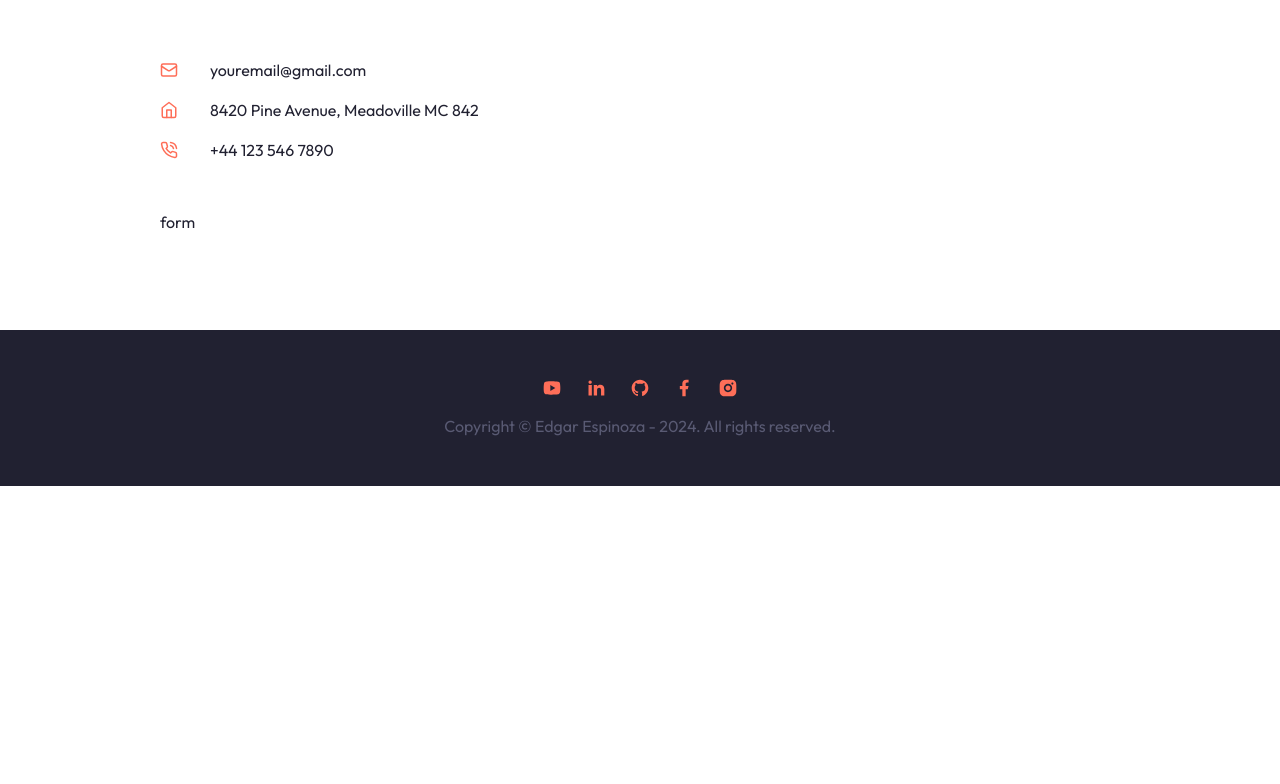
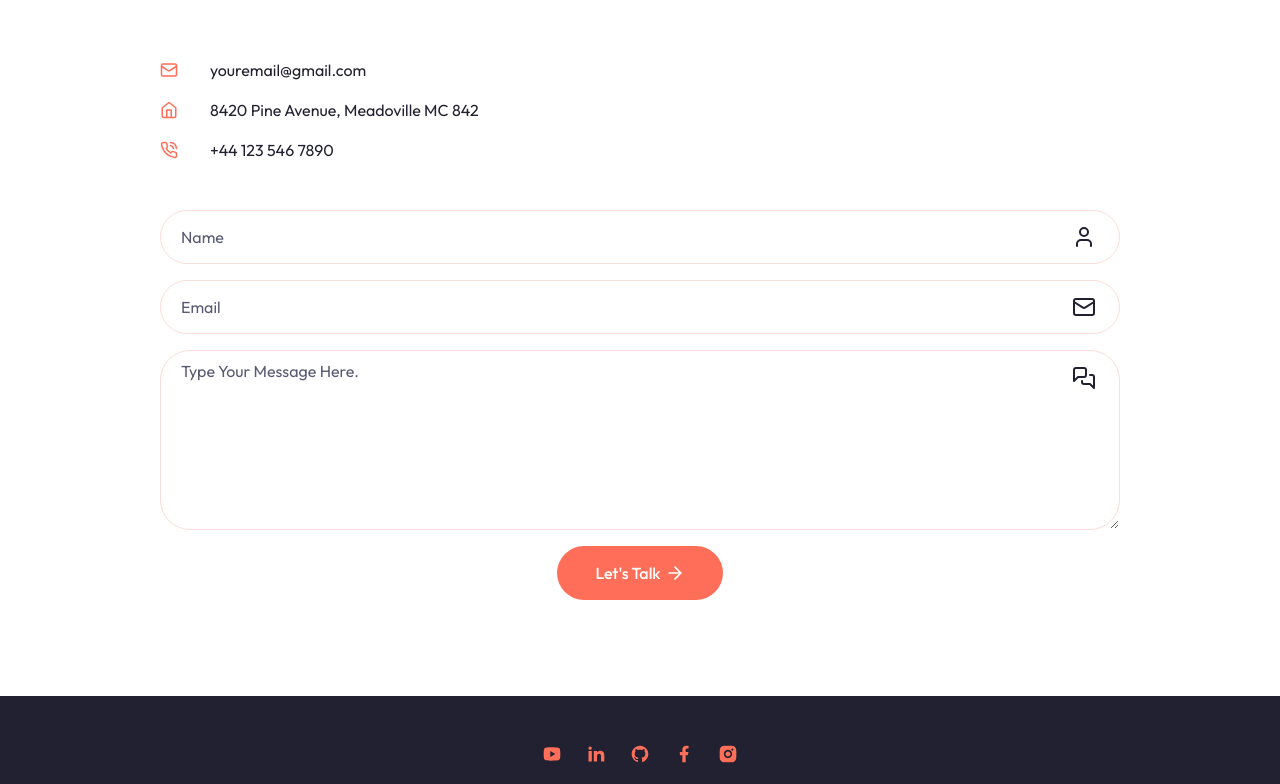
Before and after one commit to edgarespinoza7/edgarespinoza7.github.io, a Next.js app: page /contact in a window 1280 px wide. Shown: the part 407-1191 px from the top of the page. Before the commit the page ends 893 px from the top, so only its background shows below. Built offline with nearby package versions, Linux system fonts and the light colour scheme.

Commit message:
36 -completed first draft of the portfolio- OK

```diff
--- a/app/contact/page.jsx
+++ b/app/contact/page.jsx
@@ -1,4 +1,7 @@
-import { MailIcon, HomeIcon, PhoneCall, PhoneCallIcon } from "lucide-react";
+import { MailIcon, HomeIcon, PhoneCall } from "lucide-react";
+// Components
+import Form from "@/components/Form";
+
 
 const Contact = () => {
   return (
@@ -36,11 +39,13 @@ const Contact = () => {
             </div>
             {/* Phone */}
             <div className="flex items-center gap-x-8">
-              <PhoneCallIcon size={18} className="text-primary" />
+              <PhoneCall size={18} className="text-primary" />
               <div>+44 123 546 7890</div>
             </div>
           </div>
-          <form>form</form>
+          <Form>
+
+          </Form>
         </div>
       </div>
     </section>
--- /dev/null
+++ b/components/Form.jsx
@@ -0,0 +1,37 @@
+'use client';
+
+import { Button } from './ui/button';
+import { Input } from './ui/input';
+import { Textarea } from './ui/textarea';
+import { User, MailIcon, ArrowRightIcon, MessagesSquare } from 'lucide-react';
+
+const Form = () => {
+  return (
+    <form className='flex flex-col gap-y-4'>
+      {/* Input */}
+      <div className='relative flex items-center'>
+        <Input type='name' id='name' placeholder='Name'/>
+        <User className='absolute right-6'/>
+      </div>
+       {/* Input */}
+       <div className='relative flex items-center'>
+        <Input type='email' id='email' placeholder='Email'/>
+        <MailIcon className='absolute right-6'/>
+      </div>
+       {/* Textarea */}
+       <div className='relative flex items-center'>
+        <Textarea placeholder='Type Your Message Here.'/>
+        <MessagesSquare className='absolute top-4 right-6'/>
+      </div>
+      <div className='mx-auto xl:mx-0'>
+        <Button className='flex items-center max-w-[166px] gap-x-1'>
+        Let's Talk
+        <ArrowRightIcon size={20} className='' />
+      </Button>
+      </div>
+
+    </form>
+  )
+}
+
+export default Form;
--- a/components/ui/input.jsx
+++ b/components/ui/input.jsx
@@ -7,7 +7,7 @@ const Input = React.forwardRef(({ className, type, ...props }, ref) => {
     (<input
       type={type}
       className={cn(
-        "flex h-10 w-full rounded-md border border-input bg-background px-3 py-2 text-sm ring-offset-background file:border-0 file:bg-transparent file:text-sm file:font-medium placeholder:text-muted-foreground focus-visible:outline-none focus-visible:ring-2 focus-visible:ring-ring focus-visible:ring-offset-2 disabled:cursor-not-allowed disabled:opacity-50",
+        "flex h-[54px] w-full rounded-full border border-input bg-background px-5 py-2 text-base ring-offset-background file:border-0 file:bg-transparent file:text-sm file:font-medium placeholder:text-muted-foreground focus-visible:outline-none focus-visible:ring-2 focus-visible:ring-ring focus-visible:ring-offset-2 disabled:cursor-not-allowed disabled:opacity-50",
         className
       )}
       ref={ref}
--- a/components/ui/textarea.jsx
+++ b/components/ui/textarea.jsx
@@ -6,7 +6,7 @@ const Textarea = React.forwardRef(({ className, ...props }, ref) => {
   return (
     (<textarea
       className={cn(
-        "flex min-h-[80px] w-full rounded-md border border-input bg-background px-3 py-2 text-sm ring-offset-background placeholder:text-muted-foreground focus-visible:outline-none focus-visible:ring-2 focus-visible:ring-ring focus-visible:ring-offset-2 disabled:cursor-not-allowed disabled:opacity-50",
+        "flex min-h-[180px] w-full rounded-[30px] border border-input bg-background px-5 py-2 text-base ring-offset-background placeholder:text-muted-foreground focus-visible:outline-none focus-visible:ring-2 focus-visible:ring-ring focus-visible:ring-offset-2 disabled:cursor-not-allowed disabled:opacity-50",
         className
       )}
       ref={ref}
```
